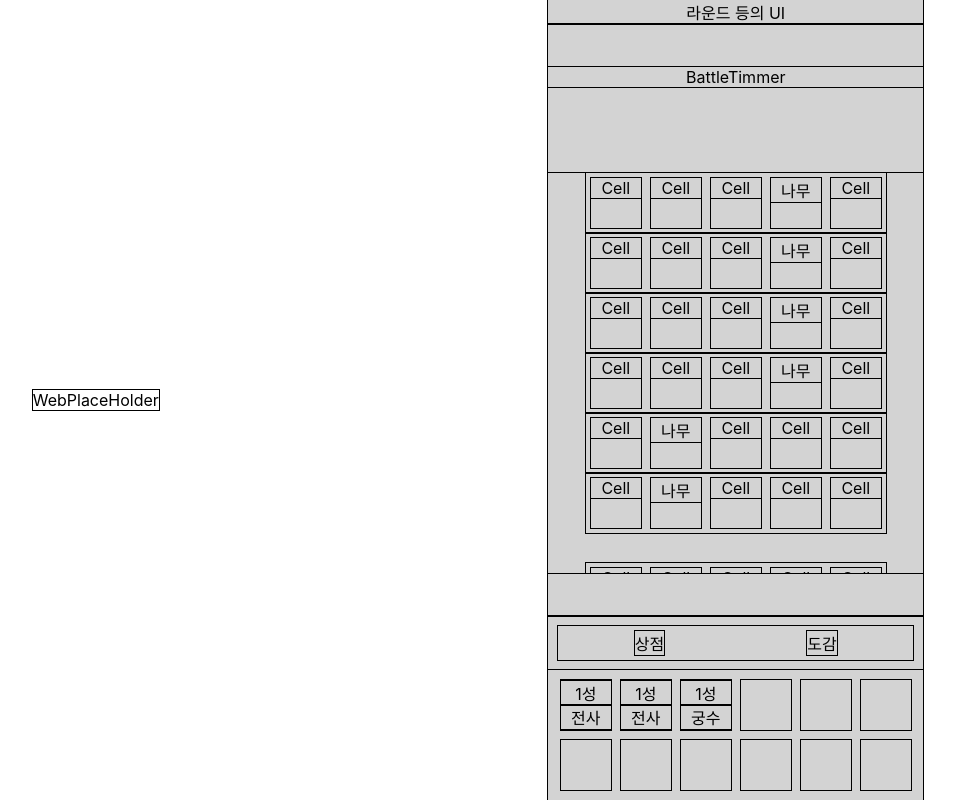
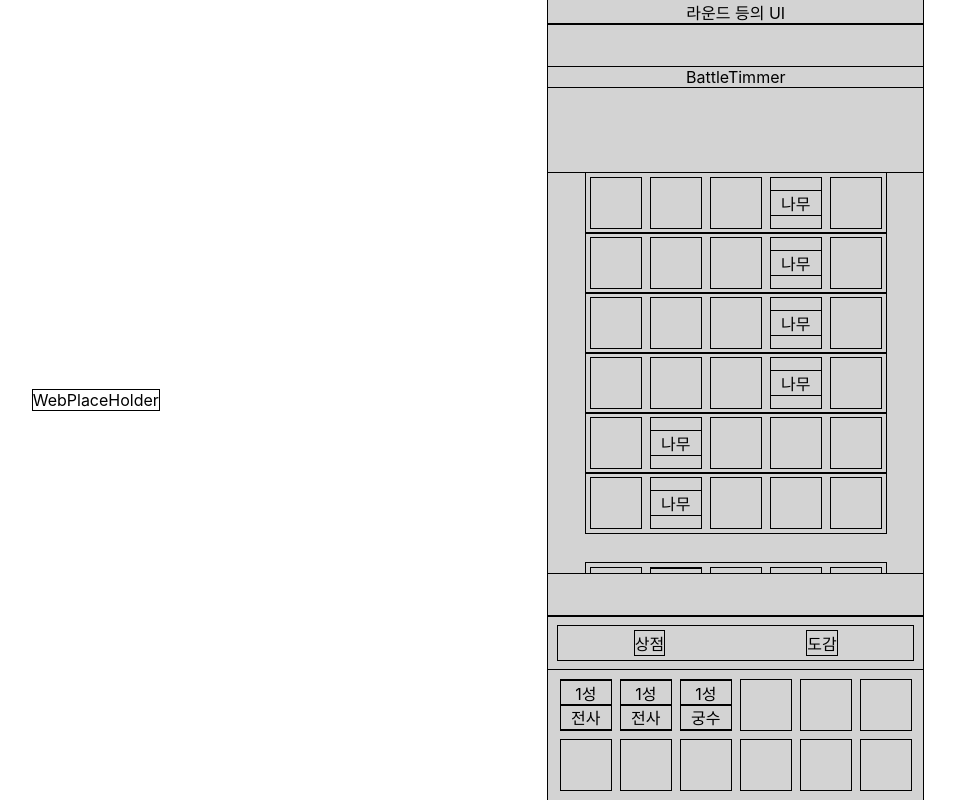
Before and after one commit to KingGod-Tmp/KingGod-FE, a React (Create React App) app: page /battle/1 in a window 1280 px wide. Shown: the whole page, without its empty margins (162-1117 px from the left). Built offline with nearby package versions, Linux system fonts and the light colour scheme.

Commit message:
Update StageTile

```diff
--- a/src/components/purpose/battle/stage/StageCard.tsx
+++ b/src/components/purpose/battle/stage/StageCard.tsx
@@ -1,12 +1,17 @@
 import React from "react";
 import styled from "styled-components";
+import { useAppSelector } from "../../../../redux/hooks";
 import { FlexRowDiv } from "../../../../styles/layouts";
+import { manyTileLine } from "../../../../types/tile";
 import StageTileLine from "./StageTileLine";
 
 const StageCard = () => {
+  const unitList = useAppSelector((state) => state.units.units);
+  const fightUnitList = unitList.filter((val) => val.position);
+  console.log(fightUnitList)
 
   //0은 빈공간 1은 장애물
-  const mapTile = [
+  const mapTile:manyTileLine = [
     [0, 0, 0, 1, 0],
     [0, 0, 0, 1, 0],
     [0, 0, 0, 1, 0],
@@ -15,11 +20,14 @@ const StageCard = () => {
     [0, 1, 0, 0, 0],
   ];
 
-  const readyTile = [
+  const readyTile:manyTileLine = [
     [0, 0, 0, 0, 0],
     [0, 0, 0, 0, 0],
     [0, 0, 0, 0, 0],
   ];
+
+ readyTile[(fightUnitList[0].position.x)][(fightUnitList[0].position.y)] = fightUnitList[0]
+ console.log(readyTile)
 
   return (
     <StageBox>
--- a/src/components/purpose/battle/stage/StageTile.tsx
+++ b/src/components/purpose/battle/stage/StageTile.tsx
@@ -1,21 +1,29 @@
 import React from "react";
 import styled from "styled-components";
+import { FlexColumnDiv } from "../../../../styles/layouts";
+import { tile } from "../../../../types/tile";
 import StageTileCell from "./StageTileCell";
 import StageTileWall from "./StageTileWall";
 
 type GreetingsProps = {
-  tile: number;
+  tile: tile;
 };
 
 const StageTile = ({ tile }: GreetingsProps) => {
+  console.log(typeof tile);
   return (
     <StageTileBox>
-      {tile == 1 ? <StageTileWall /> : <StageTileCell />}
+      {typeof tile == "number" ? (
+        !(tile == 0) && <StageTileWall />
+      ) : (
+        <StageTileCell val={tile} />
+      )}
     </StageTileBox>
   );
 };
 
-const StageTileBox = styled.div`
+const StageTileBox = styled(FlexColumnDiv)`
+justify-content:center;
   width: 50px;
   height: 50px;
   margin: 5px;
--- a/src/components/purpose/battle/stage/StageTileCell.tsx
+++ b/src/components/purpose/battle/stage/StageTileCell.tsx
@@ -1,9 +1,23 @@
-import React from 'react'
+import React from "react";
+import styled from "styled-components";
+import { FlexColumnDiv } from "../../../../styles/layouts";
+import { unit } from "../../../../types/unit";
 
-const StageTileCell = () => {
+type GreetingsProps = {
+  val: unit;
+};
+
+const StageTileCell = ({ val }: GreetingsProps) => {
   return (
-    <div>Cell</div>
-  )
-}
+    <>
+      {val && (
+        <>
+          <div>{`${val?.star}성`}</div>
+          <div>{val?.unitName}</div>
+        </>
+      )}
+    </>
+  );
+};
 
-export default StageTileCell
+export default StageTileCell;
--- a/src/components/purpose/battle/stage/StageTileLine.tsx
+++ b/src/components/purpose/battle/stage/StageTileLine.tsx
@@ -1,9 +1,10 @@
 import React from "react";
 import { FlexRowDiv } from "../../../../styles/layouts";
+import { tileLine } from "../../../../types/tile";
 import StageTile from "./StageTile";
 
 type GreetingsProps = {
-  line: number[];
+  line: tileLine;
 };
 
 const StageTileLine = ({ line }: GreetingsProps) => {
--- a/src/components/purpose/battle/units/UnitReadyBox.tsx
+++ b/src/components/purpose/battle/units/UnitReadyBox.tsx
@@ -6,9 +6,7 @@ import UnitCell from "./UnitCell";
 
 const UnitReadyBox = () => {
   const unitList = useAppSelector((state) => state.units.units);
-  console.log(unitList);
   const readyUnitList = unitList.filter((val) => !val.position);
-  console.log(readyUnitList);
 
   return (
     <ReadyBox>
--- a/src/redux/modules/units.tsx
+++ b/src/redux/modules/units.tsx
@@ -31,7 +31,7 @@ const initialState: UnitState = {
       unitName: "궁수",
       level: 2,
       star: 2,
-      position: [0,1],
+      position: { x: 0, y: 1 },
     },
     {
       unitId: 3,
--- /dev/null
+++ b/src/types/tile.tsx
@@ -0,0 +1,7 @@
+import { unit } from "./unit";
+
+export type tile = unit | number;
+
+export type tileLine = tile[];
+
+export type manyTileLine = tileLine[];
--- a/src/types/unit.tsx
+++ b/src/types/unit.tsx
@@ -1,4 +1,4 @@
-type posit = [number, number];
+type posit = {x:number, y:number};
 
 export type unit = {
   unitId: number;
```
